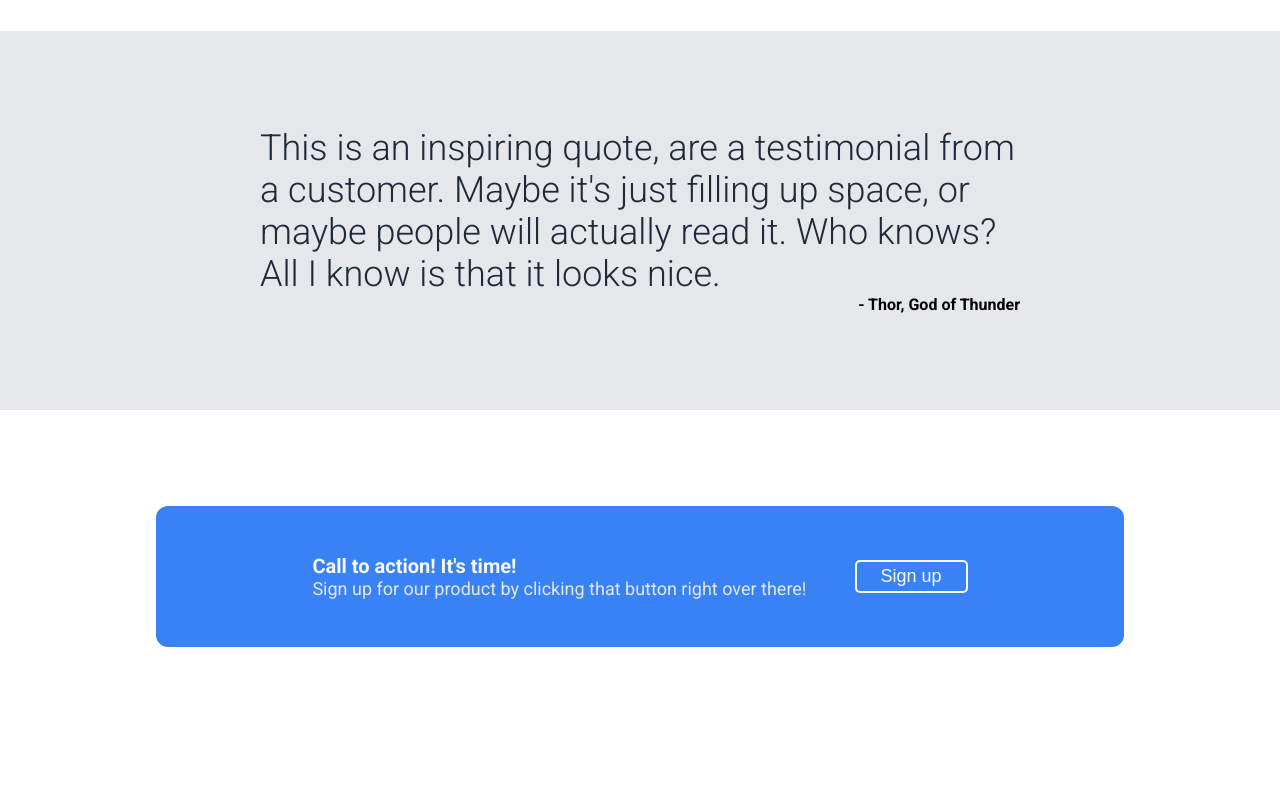
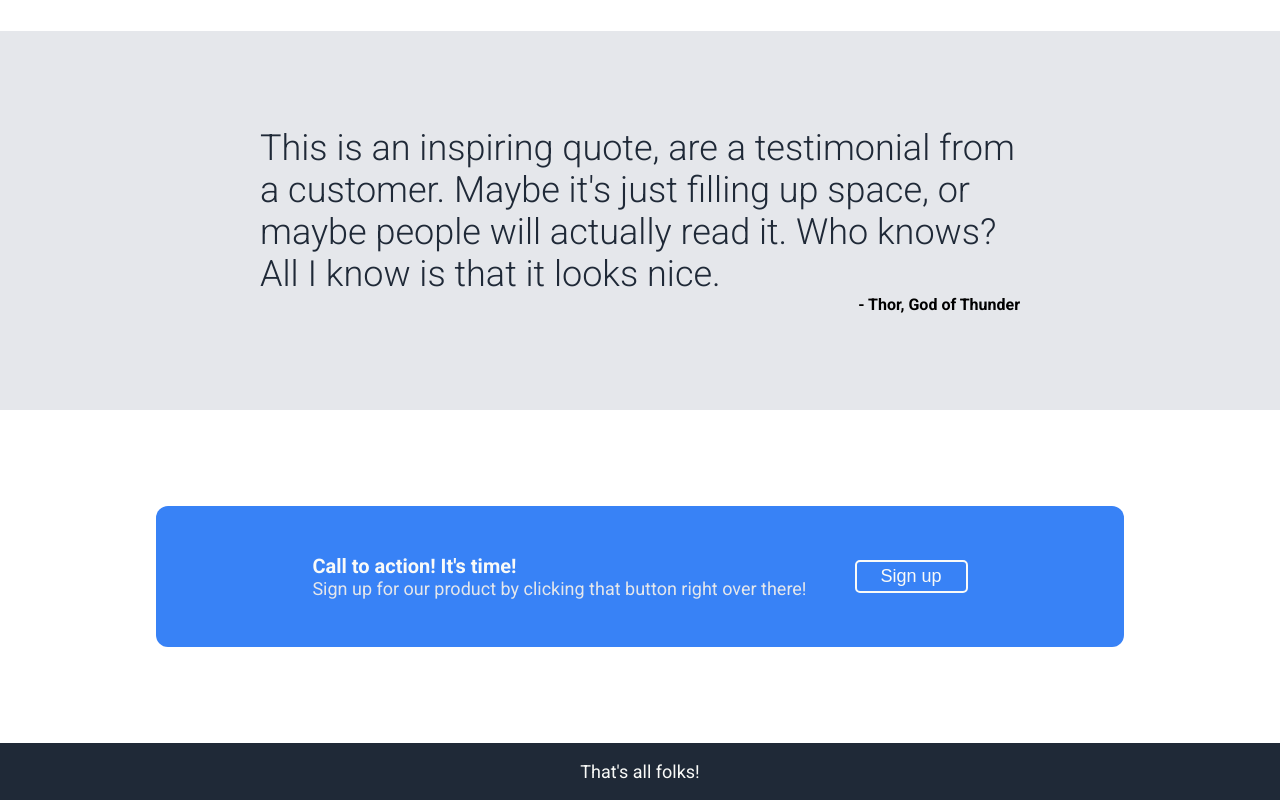
Before and after one commit to gbntb/landing-page, a plain HTML site: page index.html in a window 1280 px wide. Shown: the part 1065-1865 px from the top of the page. Before the commit the page ends 1808 px from the top, so only its background shows below. Drawn offline with Linux system fonts and the light colour scheme.

Commit message:
Complete footer section

```diff
--- a/index.html
+++ b/index.html
@@ -78,5 +78,10 @@
             <button class="cta-button">Sign up</button>
         </div>
     </div>
+
+    <!-- FOOTER -->
+    <div class="footer">
+        <p class="footer-text">That's all folks!</p>
+    </div>
 </body>
 </html>
--- a/styles.css
+++ b/styles.css
@@ -164,3 +164,17 @@ body {
     flex-shrink: 0;
     padding: 4px 24px;
 }
+
+.footer {
+    background-color: #1f2937;
+    color: #f9faf8;
+    display: flex;
+    justify-content: center;
+    align-items: center;
+    padding: 18px 0;
+    margin-top: auto;
+}
+
+.footer-text {
+    font-size: 18px;
+}
```
